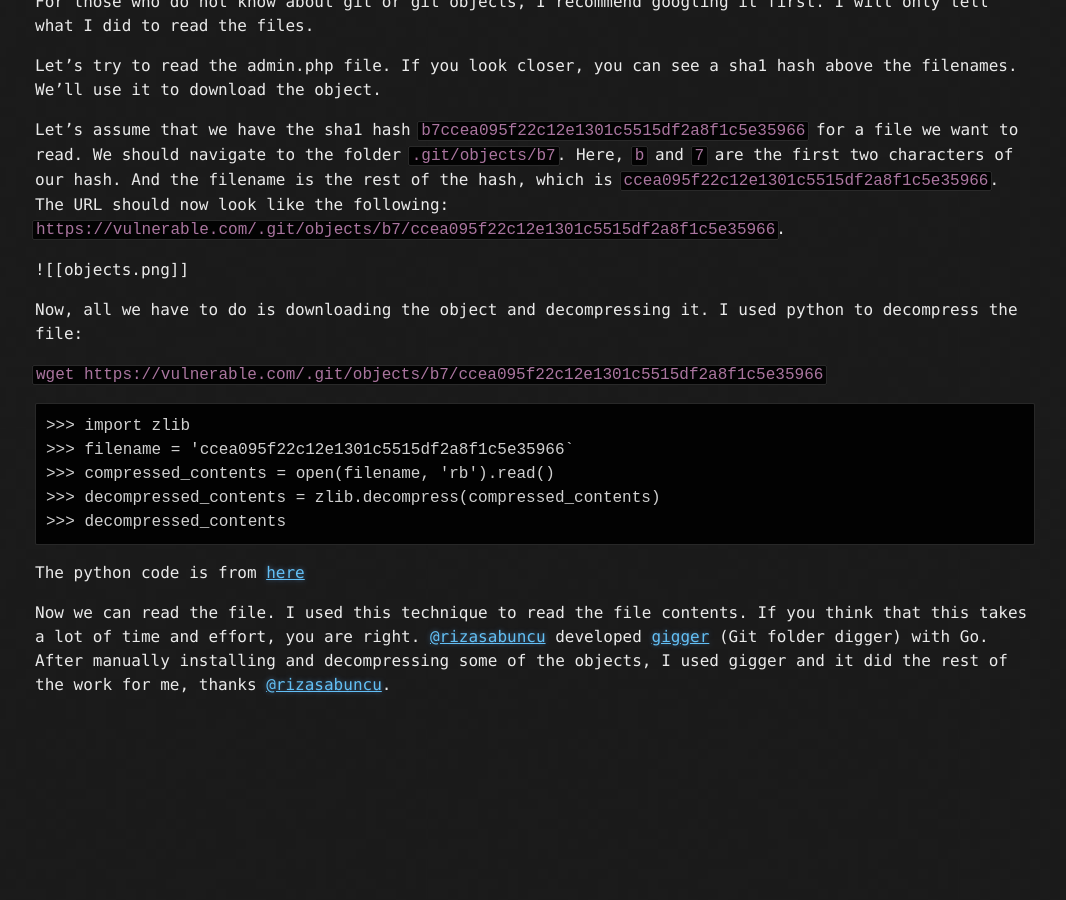
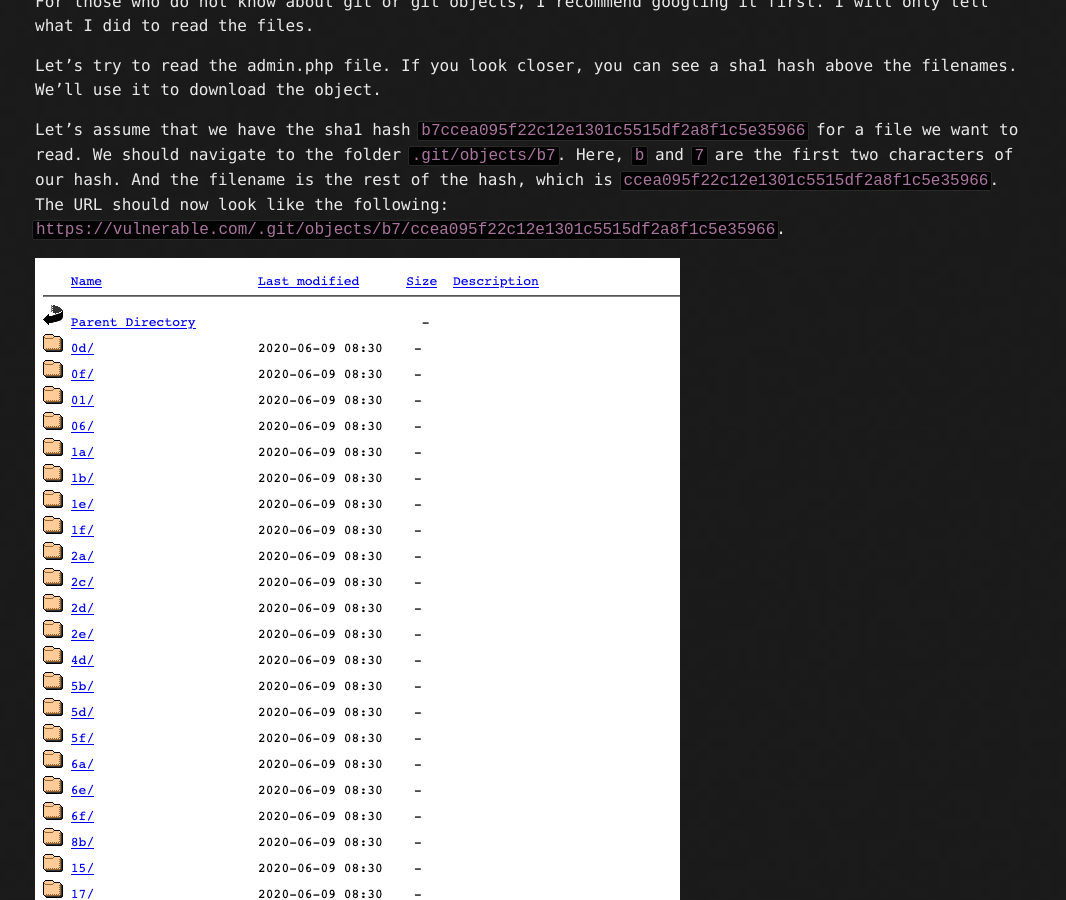
Before and after one commit to pyrrhon1337/pyrrhon1337.github.io, a Jekyll site: the page built from en/1.md, in a window 1280 px wide and 900 px high, scrolled down 1168 px. Shown: the whole window, without its empty margins (105-1171 px from the left). Built offline with Jekyll 4.4.1, drawn with Linux system fonts in a browser that asks for light colours; our own code applies the rules of GitHub Pages for plain Markdown files; before the commit the page ends 1885 px from its top, so only the background shows below that.

Commit message:
Added new images

```diff
--- a/en/1.md
+++ b/en/1.md
@@ -35,7 +35,7 @@ Let's try to read the admin.php file. If you look closer, you can see a sha1 has
 
 Let's assume that we have the sha1 hash `b7ccea095f22c12e1301c5515df2a8f1c5e35966` for a file we want to read. We should navigate to the folder `.git/objects/b7`. Here, `b` and `7` are the first two characters of our hash. And the filename is the rest of the hash, which is `ccea095f22c12e1301c5515df2a8f1c5e35966`. The URL should now look like the following: `https://vulnerable.com/.git/objects/b7/ccea095f22c12e1301c5515df2a8f1c5e35966`.
 
-![[objects.png]]
+![git objects folder](objects.png)
 
 
 Now, all we have to do is downloading the object and decompressing it. I used python to decompress the file:
```
